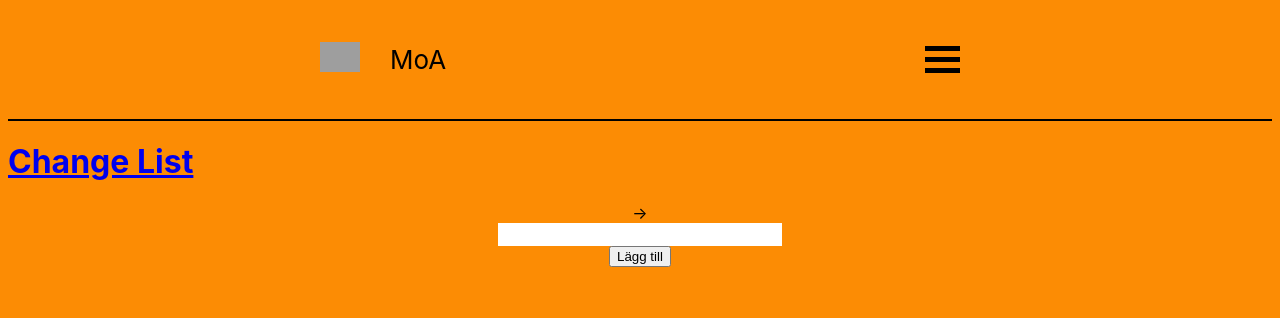
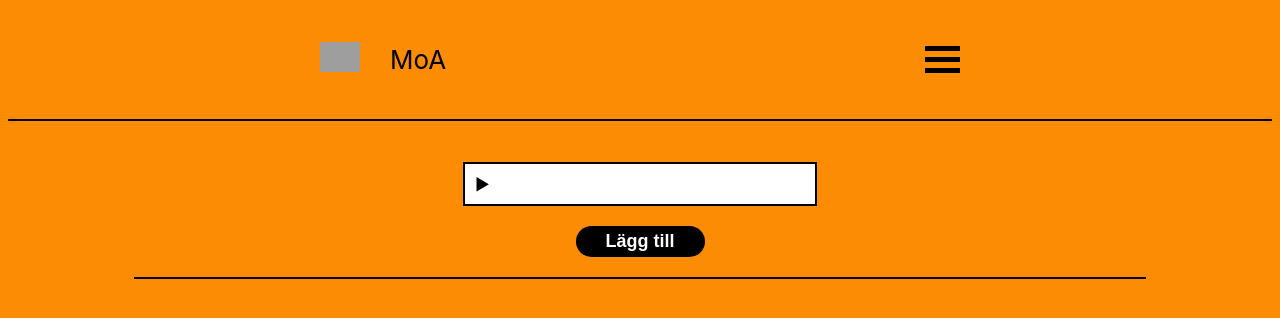
Before and after one commit to danjeltahko/MAGIC_MIRROR, a Flask app: template templates/user_todo.html in a window 1280 px wide. Shown: the top 318 px of the page. Run offline with Flask 2, Linux system fonts and the light colour scheme; the template is opened without the code that fills it, so the values that code supplies are empty; parts of the project's set-up code (start-up, migrations or seed data) failed here and were passed over; grey boxes are pictures that could not be loaded.

Commit message:
ALL FRONTEND IS DONE (for now)

```diff
--- a/static/css/style.css
+++ b/static/css/style.css
@@ -1,13 +1,7 @@
 body {
     font-family: -apple-system, BlinkMacSystemFont, 'Segoe UI', Roboto, Oxygen, Ubuntu, Cantarell, 'Open Sans', 'Helvetica Neue', sans-serif;
-    background-color: rgb(252, 140, 4);
+    background-color: #FC8C04;
 }
-
-.test {
-    background-color: #ffa500;
-
-}
-
 .navbar {
     max-width: 640px;
     margin: 20px auto;
@@ -18,22 +12,18 @@ body {
     font-size: 26px;
     color:black;
 }
-
 .navbar__brand {
     display: flex;
     align-items: center;
 }
-
 .navbar__logo {
     margin-right: 30px;
     width: 40px;
 }
-
 .navigation__button {
     display: inline-block;
     cursor: pointer;
 }
-
 .line1, .line2, .line3 {
     width: 35px;
     height: 5px;
@@ -41,26 +31,21 @@ body {
     margin: 6px 0;
     transition: 0.4s;
 }
-
 .change .line1 {
     transform: translate(0, 11px) rotate(-45deg);
     background-color: #818181;
     position: relative;
     z-index: 1;
 }
-
 .change .line2 {
     opacity: 0;
 }
-
 .change .line3 {
     transform: translate(0, -11px) rotate(45deg);
     background-color: #818181;
     position: relative;
     z-index: 1;
 }
-
-
 .side_nav {
     height: 100%;
     width: 0%;
@@ -75,30 +60,19 @@ body {
 	z-index: 0;
 
 }
-
 .side_nav a {
-
     width:fit-content;
     margin: 10px auto;
     padding: 10px 20px;
     text-decoration: none;
     font-size: 25px;
     color: #818181;
-
     display: flex;
     flex-direction: column;
 }
-
 .side_nav a:hover {
     color: #f1f1f1;
 }
-
-
-
-
-
-
-
 
 
 .header__breaker {
@@ -106,6 +80,7 @@ body {
     background-color: black;
 }
 
+/* INSIDE USER MENU */
 .main {
     max-width: 450px;
     margin: 10px auto;
@@ -113,7 +88,6 @@ body {
     display: flex;
     flex-direction: column;
 }
-
 .main__link {
     background-color: black;
     border: none;
@@ -128,34 +102,31 @@ body {
     text-align: center;
 }
 
-.topright {
-    padding-top: 20px;
-    display: flex;
-    flex-direction: column;
-    align-items: center;
-}
-
+/* FORM - TRAFFIC & TODO */
 .form {
     display: flex;
     flex-direction: column;
     align-items: center;
+    margin: 10px 0px 20px 0px;
 }
-
 .form__input {
     width:350px;
     background-color: white;
-    padding: 0 20px 0 20px;
-    margin-top: 40px;
-    margin-bottom: 20px;
+    /* padding-left: 10px; */
+    margin: 20px 0px;
     border: solid black 2px;
+    display: flex;
+    flex-direction: row;
 }
-
+.form__label {
+    padding: 10px;
+    text-align: center;
+}
 .form__textinput {
     border: none;
     font-size: 18px;
-    padding-right: 50px;
+    width: inherit;
 }
-
 .form__submit {
     background-color: black;
     border: none;
@@ -166,11 +137,40 @@ body {
     color: white;
     cursor: pointer;
 }
-
+.button__container {
+    display: flex;
+    flex-direction: column;
+    margin-top: 5vw;
+}
+.form__submit_change {
+    background-color: black;
+    border: none;
+    font-size: 7vw;
+    font-weight: bold;
+    padding: 20px 40px;
+    border-radius: 20px;
+    color: white;
+    cursor: pointer;
+    margin: 2vw;
+}
 .form__submit:hover {
     background-color: rgb(70, 69, 69);
 }
-
+.TODO__button {
+    text-align: center;
+    text-decoration: none;
+    color: inherit;
+    margin: 0;
+}
+.todo__list {
+    display: flex;
+    flex-direction: column;
+    margin: 0 7vw 0 10vw;
+}
+.todo_list_task {
+    margin: 1vw 0 1vw 0;
+    font-size: 5vw;
+}
 
 
 /* SL TRAFFIK */
--- a/templates/user_todo.html
+++ b/templates/user_todo.html
@@ -28,20 +28,22 @@
     <div class="header__breaker"></div>
     <main>
 
-        <a class="TODO__button" href="/todo-list/change-list/"> <h1>Change List</h1> </a>
-        <h1>{{ todo_list.name }}</h1>
+        <a class="TODO__button" href="/todo-list/change-list/"> <h1>{{ todo_list.name }}</h1> </a>
+
         <form class="form" action="/todo-list/" method="POST">
-            <label class="form__label">->  </label>
-            <input class="form__textinput" type="text" name="todo__task">
-            <button type="submit">Lägg till</button>
+            <div class="form__input">
+                <label class="form__label">►</label>
+                <input class="form__textinput" type="text" name="todo__task">
+            </div>
+            <button class="form__submit">Lägg till</button>
         </form>
+        <div class="sl__break"></div>
+        <ul class="todo__list">
+            {% for task in todo_list.tasks %}
+            <li class="todo_list_task"> {{ task }} </li>
+            {% endfor %}
+        </ul>
 
-        {% for task in todo_list.tasks %}
-        <h4> • {{ task }} </h4>
-        {% endfor %}
     </main>
-
-
-
 </body>
 </html>
```
Also changed, not shown: templates/traffic.html (+7 -7 lines), templates/user_change_todo.html (+5 -3 lines).
